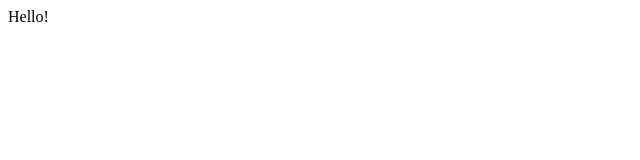
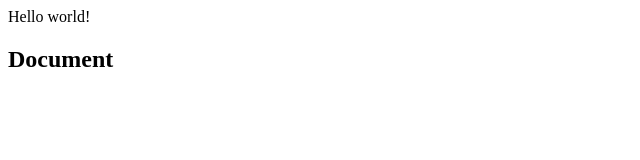
Before and after one commit to AleksandrKopylov/gitproject, a plain HTML site: page src/index.html in a window 1280 px wide. Shown: the whole page, without its empty margins (0-640 px from the left). Drawn offline with Linux system fonts and the light colour scheme.

Commit message:
add title

```diff
--- a/src/index.html
+++ b/src/index.html
@@ -6,6 +6,7 @@
     <title>Document</title>
 </head>
 <body>
-    <div>Hello!</div>
+    <div>Hello world!</div>
+    <h2>Document</h2>
 </body>
 </html>
```
